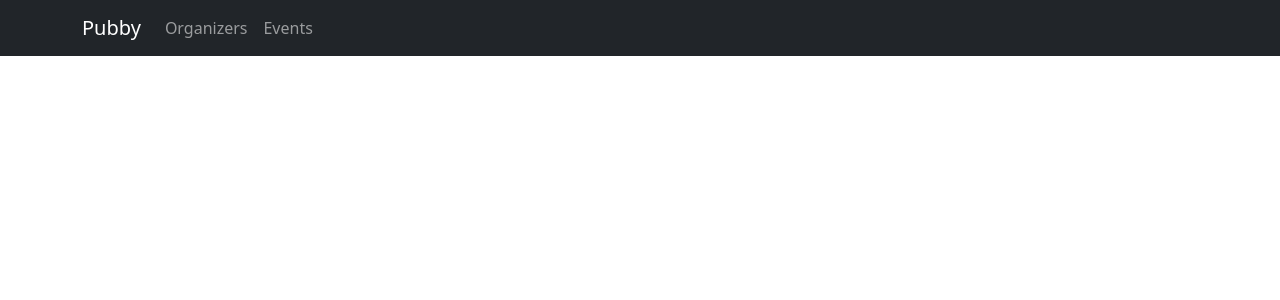
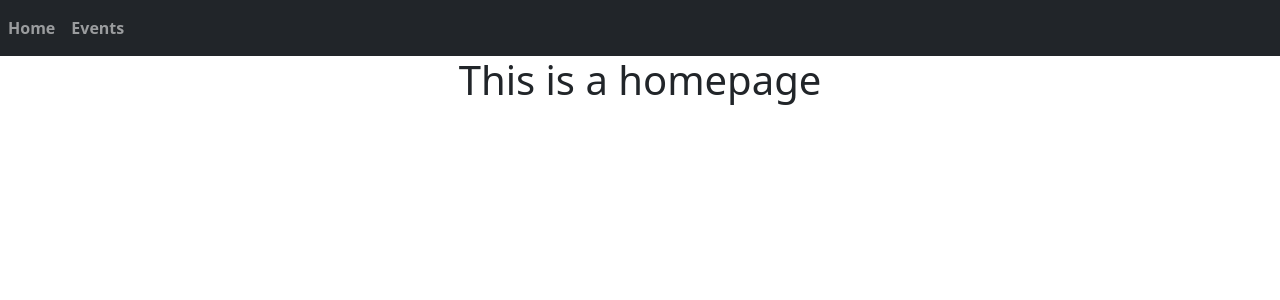
Before and after one commit to PubbyProject/PubbyFrontend, a React (Create React App) app: page / in a window 1280 px wide. Shown: the top 300 px of the page. Built offline with nearby package versions, Linux system fonts and the light colour scheme; no server answers.

Commit message:
fix: react routing now works properly.

```diff
--- a/package.json
+++ b/package.json
@@ -11,6 +11,7 @@
     "react": "^18.2.0",
     "react-bootstrap": "^2.7.1",
     "react-dom": "^18.2.0",
+    "react-router-dom": "^6.8.1",
     "react-scripts": "5.0.1",
     "web-vitals": "^2.1.4"
   },
--- a/src/App.js
+++ b/src/App.js
@@ -1,35 +1,23 @@
 import './App.css';
 import 'bootstrap/dist/css/bootstrap.min.css';
 import React from 'react';
-import Container from 'react-bootstrap/esm/Container';
 import NavigationBar from './components/navigation/Navbar';
-import { BrowserRouter, Routes, Route } from 'react-router-dom';
-import { HomeView } from './views/home/HomeView';
-import { AllEventsView } from './views/events/AllEventsView';
+import { BrowserRouter as Router, Route, Routes } from 'react-router-dom';
+import HomeView from './views/home/HomeView';
+import AllEventsView from './views/events/AllEventsView';
 
-class App extends React.Component {
-  render() {
+function App() {
     return (
-      <>
-        <NavigationBar>
-          <Container>
-          <BrowserRouter>
+      <div className='App'>
+        <Router>
+          <NavigationBar/>
           <Routes>
-              <Route
-              path='/events'
-              element={<AllEventsView/>}>
-              </Route>
-              <Route
-              path='/home'
-              element={HomeView}>
-              </Route>
+            <Route exact path='/' element={<HomeView/>}/>
+            <Route path='/events' element={<AllEventsView/>}/>
           </Routes>
-          </BrowserRouter>
-        </Container>
-        </NavigationBar>
-      </>
+        </Router>
+      </div>
     );
-  }
 }
 
 export default App;
--- a/src/components/navigation/Navbar.jsx
+++ b/src/components/navigation/Navbar.jsx
@@ -1,26 +1,24 @@
 import React from 'react';
 import Navbar from 'react-bootstrap/Navbar';
-import Container from 'react-bootstrap/Container';
+import { Link } from 'react-router-dom';
 import Nav from 'react-bootstrap/Nav';
 import 'bootstrap/dist/css/bootstrap.min.css';
+import { NavLink } from 'react-bootstrap';
 
 class NavigationBar extends React.Component {
     render() {
         return (
-            <>
-            <Navbar bg='dark' variant='dark'>
-                <Container>
-                    <Navbar.Brand href='/home'>Pubby</Navbar.Brand>
-                    <Nav className='me-auto'>
-                        <Nav.Link href='#organizers'>Organizers</Nav.Link>
-                        <Nav.Link href='/events'>Events</Nav.Link>
+            <Navbar collapseOnSelect expand="sm" bg="dark" variant="dark">
+                <Navbar.Toggle aria-controls='navbarScroll' data-bs-target="#navbarScroll"/>
+                <Navbar.Collapse id="navbarScroll">
+                    <Nav>
+                        <NavLink eventKey="1" as={Link} to="/"><strong>Home</strong></NavLink>
+                        <NavLink eventKey="2" as={Link} to="/events"><strong>Events</strong></NavLink>
                     </Nav>
-                </Container>
+                </Navbar.Collapse>
             </Navbar>
-            </>
         );
     }
-
 }
 
 export default NavigationBar;
--- a/src/services/api/ApiBase.js
+++ b/src/services/api/ApiBase.js
@@ -1,7 +1,7 @@
 import axios from "axios";
 
 const apiBase = axios.create({
-    baseURL: process.env.BACKEND,
+    'baseURL': process.env.API_URL,
     headers: {
         Accept: "application/json",
         //Authorization: 'Bearer ' + localStorage.getItem('webtoken')
--- a/src/views/events/AllEventsView.jsx
+++ b/src/views/events/AllEventsView.jsx
@@ -2,8 +2,8 @@ import React from "react";
 import EventCard from "../../components/events/EventCard";
 import EventWrapper from "../../services/wrappers/EventWrapper";
 
-export class AllEventsView extends React.Component {
-    constructor(props) {
+export default class AllEventsView extends React.Component {
+    constructor() {
         super();
         this.state = {
             events: []
--- a/src/views/home/HomeView.jsx
+++ b/src/views/home/HomeView.jsx
@@ -1,13 +1,13 @@
 import React from "react";
 
-export class HomeView extends React.Component {
+export default class HomeView extends React.Component {
     componentDidMount() {
         console.log('foo')
     }
     render() {
         return (
             <div className="home">
-                <p>This is a homepage</p>
+                <h1>This is a homepage</h1>
             </div>
         );
     };
```
Also changed, not shown: src/routes/PubbyRouter.jsx (deleted, +0 -23 lines), 1 other file (tests, documents, lock files or other folders).
